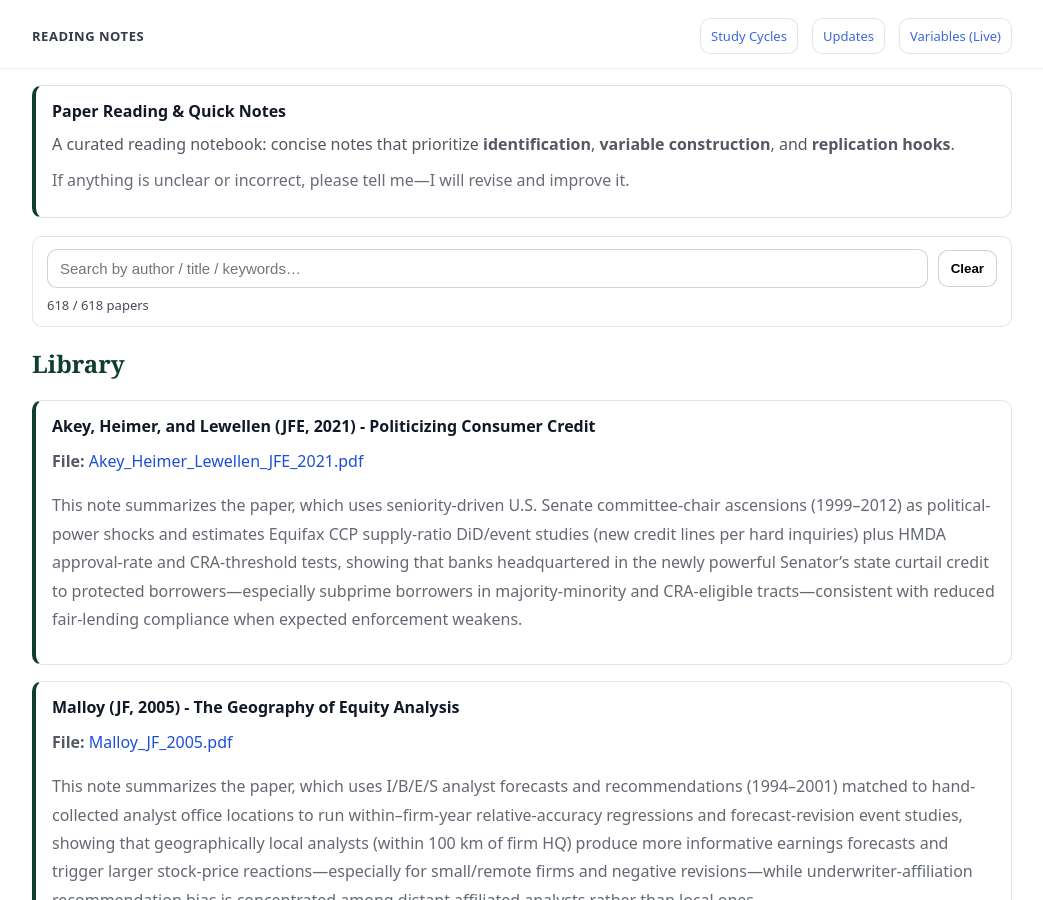
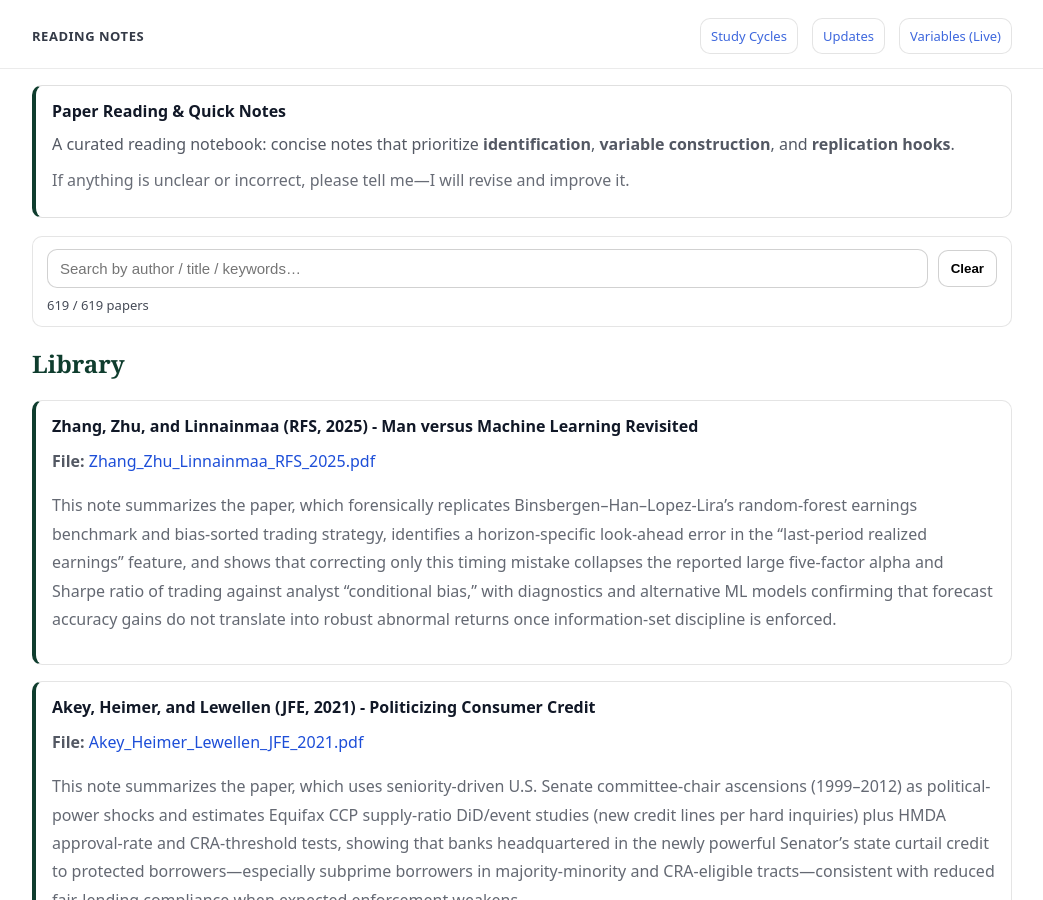
Before and after one commit to yaxinzn/study-archive, a Jekyll site: the page built from reading/index.md, in a window 1280 px wide and 900 px high. Shown: the whole window, without its empty margins (118-1161 px from the left). Built offline with Jekyll 4.4.1, drawn with Linux system fonts in a browser that asks for light colours.

Commit message:
Reading: add/update Zhang_Zhu_Linnainmaa_RFS_2025.pdf

```diff
--- a/_data/reading.yml
+++ b/_data/reading.yml
@@ -1,3 +1,7 @@
+- title: "Zhang, Zhu, and Linnainmaa (RFS, 2025) - Man versus Machine Learning Revisited"
+  file: "Zhang_Zhu_Linnainmaa_RFS_2025.pdf"
+  desc: "This note summarizes the paper, which forensically replicates Binsbergen–Han–Lopez-Lira’s random-forest earnings benchmark and bias-sorted trading strategy, identifies a horizon-specific look-ahead error in the “last-period realized earnings” feature, and shows that correcting only this timing mistake collapses the reported large five-factor alpha and Sharpe ratio of trading against analyst “conditional bias,” with diagnostics and alternative ML models confirming that forecast accuracy gains do not translate into robust abnormal returns once information-set discipline is enforced."
+
 - title: "Akey, Heimer, and Lewellen (JFE, 2021) - Politicizing Consumer Credit"
   file: "Akey_Heimer_Lewellen_JFE_2021.pdf"
   desc: "This note summarizes the paper, which uses seniority-driven U.S. Senate committee-chair ascensions (1999–2012) as political-power shocks and estimates Equifax CCP supply-ratio DiD/event studies (new credit lines per hard inquiries) plus HMDA approval-rate and CRA-threshold tests, showing that banks headquartered in the newly powerful Senator’s state curtail credit to protected borrowers—especially subprime borrowers in majority-minority and CRA-eligible tracts—consistent with reduced fair-lending compliance when expected enforcement weakens."
```
Also changed, not shown: 1 other file.
